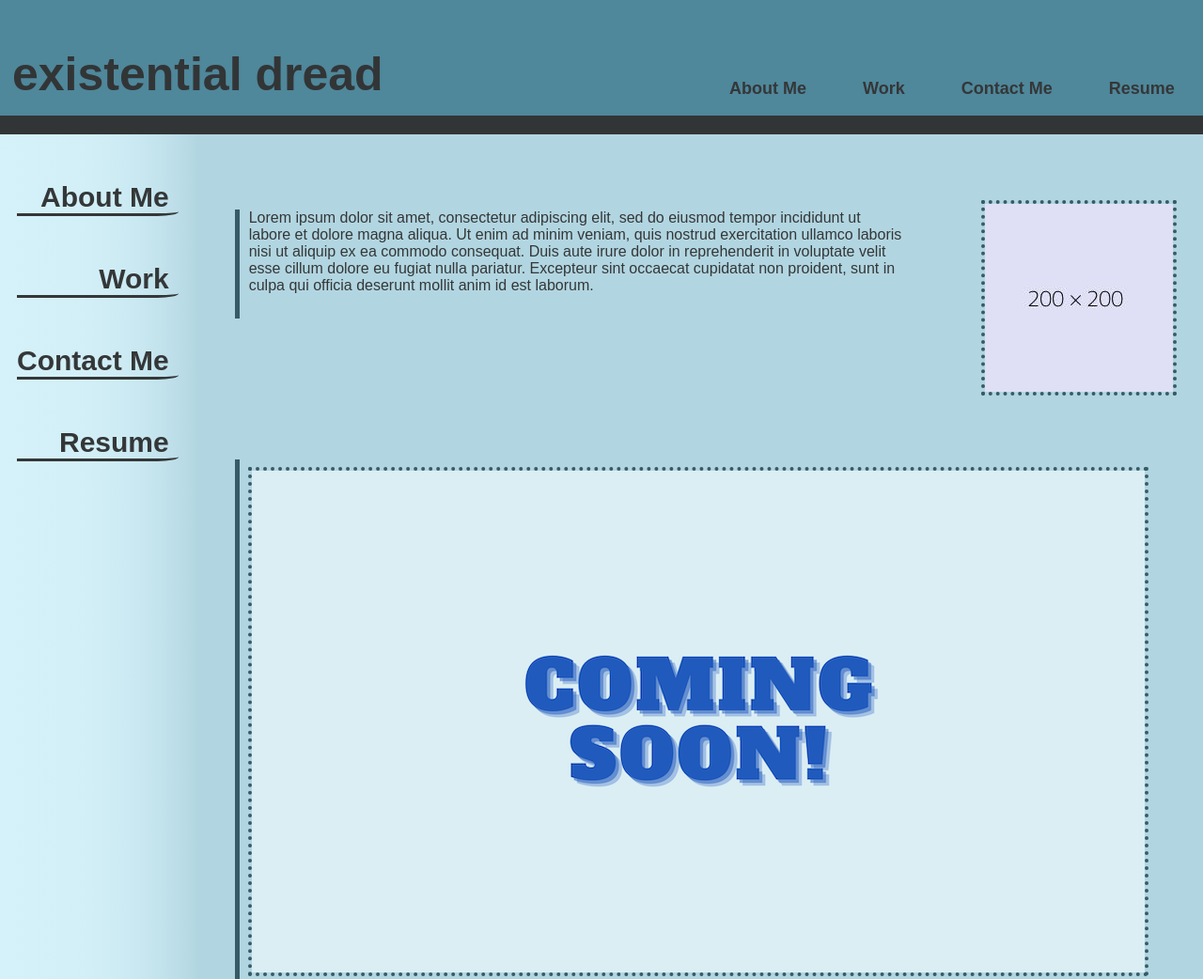
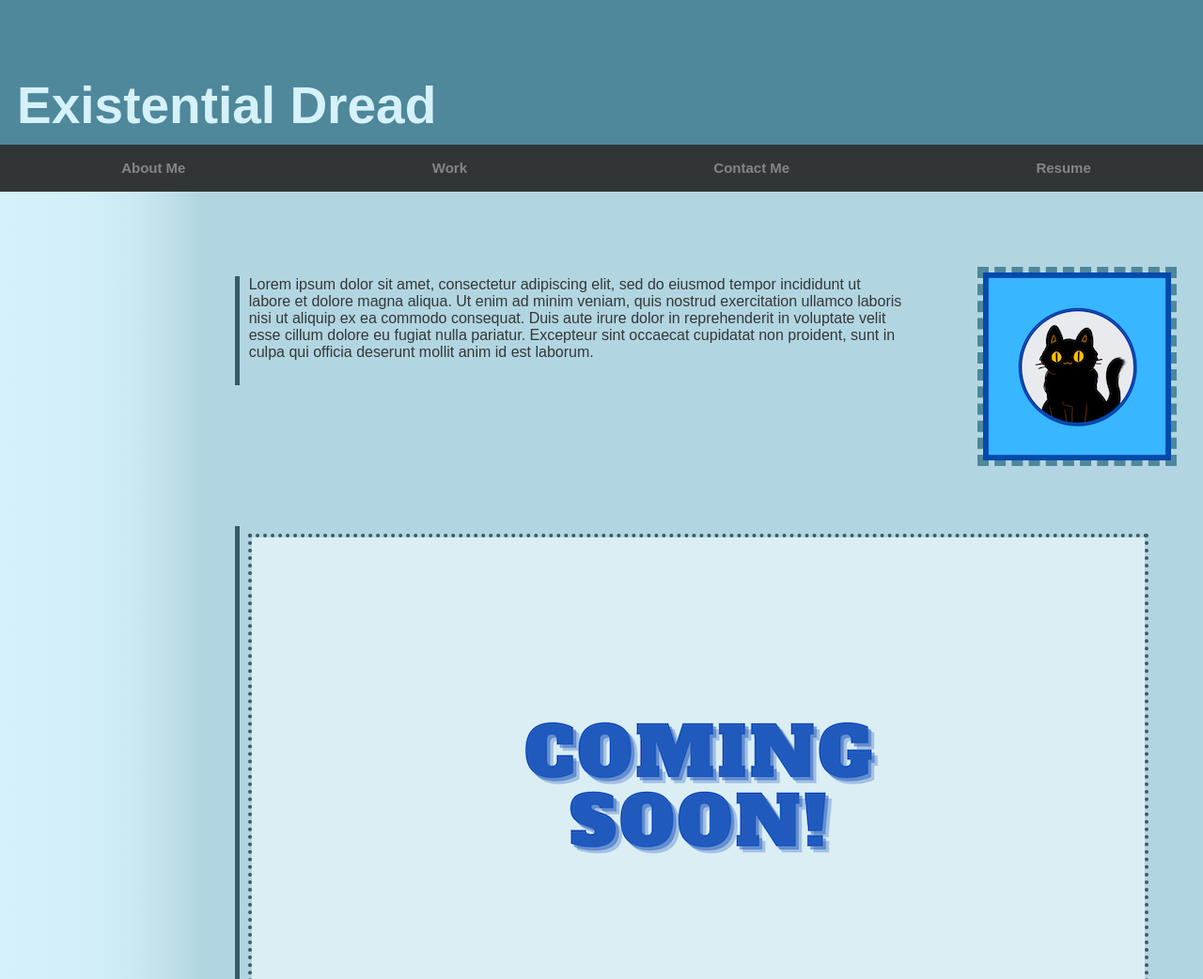
Before and after one commit to hanwol525/02-Portfolio, a plain HTML site: page index.html in a window 1280 px wide. Shown: the top 1042 px of the page at 94% size. Drawn offline with Linux system fonts and the light colour scheme.

Commit message:
added avatar and 'coming soon'placeholder graphics, linked work section imgs to deployed 'coming soon' page, edited the header/header nav bar

```diff
--- a/assets/style.css
+++ b/assets/style.css
@@ -1,19 +1,19 @@
 /* TO DO:
-
-make avatar and deploy a "coming soon" webpage to link to projects
 
 make content section into flex container/column w the sidebar
 -possibly use float left/right to make h3 stackable?
 
-fix stuff in header/make it into columns as well
-
 responsive web design stuff w/ media queries
 
-css reset sheet?
-
-put header links into nav tag and reformat
+css reset sheet? ask Brian and/or MJ
 
 go thru comments
+
+change header from "Existential Dread" to my name or smth
+- double check for unprofessional shit that u write in your extremely
+casual writing style bc it helps you keep track of things
+
+
 
 */
 
@@ -22,74 +22,83 @@ go thru comments
 }
 
 :root {
+
     /* variables for color/background-color properties */
+
     --darkteal: #4f879b;
     --darkerteal: #375b67;
     --darkgray: #343738;
     --darkergray: #323536;
-    --lightgray: #5d6364;
+    --lightgray: #7f8789;
     --medgray: #404546;
     --paleblue: #b2d6e1;
     --whiteblue: #d5f1f9;
 
     /* variable for font family */
+
     --main-fontfam: Arial, Helvetica, sans-serif;
 
 }
 
 
 /* style for header and header elements */
+
 .header {
-    display: flex;
-    flex-flow: row wrap;
-    align-items: flex-end;
-    flex-grow: 1;
     font-family: var(--main-fontfam);
     background-color: var(--darkteal);
     min-height: 125px;
-    margin: -10px;
+    margin-top: -37px;
+    margin-left: -40px;
     margin-right: -20px;
-    border-bottom-style: solid;
-    border-bottom-width: 20px;
-    border-bottom-color: var(--darkergray);
+    padding-left: 30px;
 }
 
 .header h1 {
-    padding: 15px;
-    margin-bottom: 0px;
-    font-size: 50px;
-    color: var(--darkergray);
+    display: flex;
+    flex-flow: column wrap;
+    padding: 20px;
+    padding-bottom: 20px;
+    padding-top: 80px;
+    margin-bottom: -10px;
+    font-size: 55px;
+    color: var(--whiteblue);
     background-color: var(--darkteal);
 }
 
-.header p {
-    position: relative;
-    left: 25%;
-    padding: 30px;
-    padding-bottom: 0;
-    background-color: var(--darkteal);
-    color: var(--darkgray);
-    font-size: 18px;
-    font-weight: bold;
+.header nav {
+    display: flex;
+    flex-flow: row wrap;
+    justify-content: space-around;
+    padding: 0;
+    margin: 0;
+    background-color: var(--darkergray);
 }
 
 .header a {
-    color: var(--darkgray);
+    color: var(--lightgray);
+    font-size: 15px;
+    font-weight: bold;
     text-decoration: none;
     background-color: transparent;
 }
 
+.header p {
+    background-color: transparent;
+}
+
 /* pseudoclasses for header links  */
+
 .header a:hover {
-    color: var(--lightgray);
-    font-size: 20px;
+    color: var(--darkteal);
+    font-size: 18px;
 }
 
 .header a:active {
     color: var(--paleblue);
 }
 
-/* style for webpage body container */
+/* style for webpage body */
+
 .body {
     display: flex;
     margin-top: 50px;
@@ -97,8 +106,9 @@ go thru comments
 }
 
 /* style for navigational sidebar */
+
 .sidebar-right {
-    margin-top: -40px;
+    margin-top: -50px;
     margin-bottom: 10px;
     margin-left: -10px;
     padding: 20px;
@@ -112,7 +122,7 @@ go thru comments
     justify-content: flex-end;
     margin-bottom: 50px;
     padding-right: 10px;
-    color: var(--darkgray);
+    color: transparent;
     font-size: 30px;
     font-weight: 600;
     background-color: transparent;
@@ -121,7 +131,11 @@ go thru comments
     border-bottom-right-radius: 13%;
 }
 
-/* general styles for the About Me, Work, Contact Me, and Resume sections */
+/*
+general style for the About Me,
+Work, Contact Me, and Resume sections
+ */
+
 .sections {
     font-family: var(--main-fontfam);
     max-width: fit-content;
@@ -135,7 +149,6 @@ go thru comments
     min-width: fit-content;
     margin: 10px;
     margin-bottom: 150px;
-   /* border-style: solid; */
    border-left-style: solid;
    border-left-width: 5px;
    border-left-color: var(--darkerteal);
@@ -168,14 +181,17 @@ go thru comments
     display: flex;
     justify-content: flex-end;
     float: right;
+    max-width: 100%;
+    height: auto;
     margin-left: 20px;
     margin-right: -10px;
-    border-style: dotted;
-    border-width: 4px;
-    border-color: var(--darkerteal);
+    border-style: dashed;
+    border-width: 6px;
+    border-color: var(--darkteal);
 }
 
 /* style for About Me section */
+
 #aboutme {
     margin-right: -10px;
     padding-right: 50px;
@@ -186,15 +202,12 @@ go thru comments
 }
 
 /* styles for Work section */
+
 #work {
     display: flex;
     flex-flow: row wrap;
     justify-content: center;
 }
-
-/* .placeholder {
-    display: flex;
-} */
 
 #work img {
     display: flex;
@@ -206,19 +219,14 @@ go thru comments
     border-color: var(--darkerteal);
 }
 
-/* #work p {
-    display: flex;
-    flex-flow: row wrap;
-    justify-content: flex-start;
-    border-style: dotted;
-    margin: 8px;
-} */
+/* styles for Contact Me section */
 
-/* styles for Contact Me section */
 #contactme {
     display: flex;
     flex-direction: row;
     justify-content: space-between;
+    margin-right: -10px;
+    padding-right: 50px;
 }
 
 #contactme p {
@@ -234,6 +242,7 @@ go thru comments
 }
 
 /* pseudoclasses for Contact Me section links */
+
 #contactme a:hover {
     color: var(--lightgray);
 }
@@ -242,7 +251,19 @@ go thru comments
     color: var(--whiteblue);
 }
 
+/* style for resume section */
+
+#resume {
+    margin-right: -10px;
+    padding-right: 50px;
+}
+
+#resume p {
+    margin-top: -10px;
+}
+
 /* style for footer */
+
 .footer {
     display: flex;
     min-height: 50px;
--- a/index.html
+++ b/index.html
@@ -1,6 +1,4 @@
 <!DOCTYPE html>
-
-<!-- TO DO: check css page for list -->
 
 <html>
     <head>
@@ -9,18 +7,19 @@
         <title>Portfolio - Hannah Wolfson</title>
     </head>
 
-    <!-- body starts  -->
     <body>
-        <!-- header begins -->
+        <!-- header -->
         <div class="header">
-            <h1>existential dread</h1>
+            <h1>Existential Dread</h1>
+            <nav>
             <p><a href="#aboutme">About Me</a></p>
             <p><a href="#work">Work</a></p>
             <p><a href="#contactme">Contact Me</a></p>
             <p><a href="#resume">Resume</a></p>
+            </nav>
         </div>
 
-        <!-- body begins -->
+        <!-- webpage body -->
 
         <div class="body">
             <div class="sidebar-right">
@@ -30,9 +29,14 @@
                 <p>Resume</p>
             </div>
 
+            <!--
+                styles for About Me, Work,
+                Contact Me, and Resume sections
+             -->
+
             <div class="sections">
                 <div class="pfp-img">
-                    <img src="assets/images/pfp-placeholder.jpeg" alt="a placeholder image">
+                    <img src="assets/images/avatar.png" alt="an avatar of a black cat in a circular frame with a blue background" title="Hannah Wolfson - Avatar">
                 </div>
 
                 <div class="subsection" id="aboutme">
@@ -47,12 +51,30 @@
 
                 <div class="subsection" id="work">
                     <h3>Work</h3>
-                    <div><img src="assets/images/950x534-placeholder.png" alt="A 950x534 placeholder" title="A 950x534 placeholder"></div>
-                    <div><img src="assets/images/450x253-placeholder.png" alt="A 450x253 placeholder" title="A 450x253 placeholder"></div>
-                    <div><img src="assets/images/450x253-placeholder.png" alt="A 450x253 placeholder" title="A 450x253 placeholder"></div>
-                    <div><img src="assets/images/300x299-placeholder.png" alt="A 300x299 placeholder" title="A 300x299 placeholder"></div>
-                    <div><img src="assets/images/300x299-placeholder.png" alt="A 300x299 placeholder" title="A 300x299 placeholder"></div>
-                    <div><img src="assets/images/300x299-placeholder.png" alt="A 300x299 placeholder" title="A 300x299 placeholder"></div>
+                    <div><a href="https://hanwol525.github.io/coming-soon/">
+                        <img src="assets/images/950x534-placeholder.png"
+                        alt="A 950x534 placeholder"
+                        title="A 950x534 placeholder"></a></div>
+                    <div><a href="https://hanwol525.github.io/coming-soon/">
+                        <img src="assets/images/450x253-placeholder.png"
+                        alt="A 450x253 placeholder"
+                        title="A 450x253 placeholder"></a></div>
+                    <div><a href="https://hanwol525.github.io/coming-soon/">
+                        <img src="assets/images/450x253-placeholder.png"
+                        alt="A 450x253 placeholder"
+                        title="A 450x253 placeholder"></a></div>
+                    <div><a href="https://hanwol525.github.io/coming-soon/">
+                        <img src="assets/images/300x299-placeholder.png"
+                        alt="A 300x299 placeholder"
+                        title="A 300x299 placeholder"></a></div>
+                    <div><a href="https://hanwol525.github.io/coming-soon/">
+                        <img src="assets/images/300x299-placeholder.png"
+                        alt="A 300x299 placeholder"
+                        title="A 300x299 placeholder"></a></div>
+                    <div><a href="https://hanwol525.github.io/coming-soon/">
+                        <img src="assets/images/300x299-placeholder.png"
+                        alt="A 300x299 placeholder"
+                        title="A 300x299 placeholder"></a></div>
                 </div>
 
                 <div class="subsection" id="contactme">
```
Also changed, not shown: assets/images/avatar.png (added), assets/images/pfp-placeholder.jpeg (deleted).
